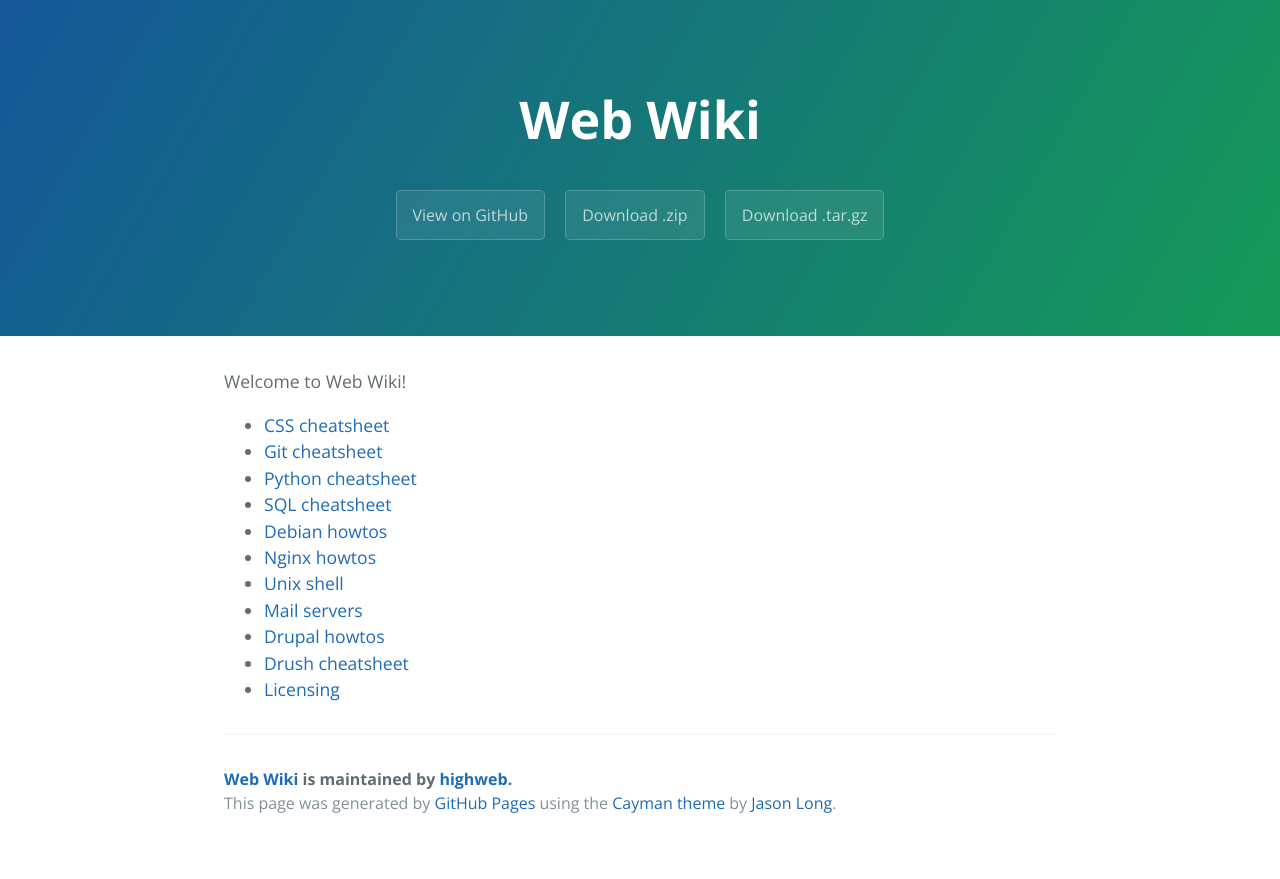
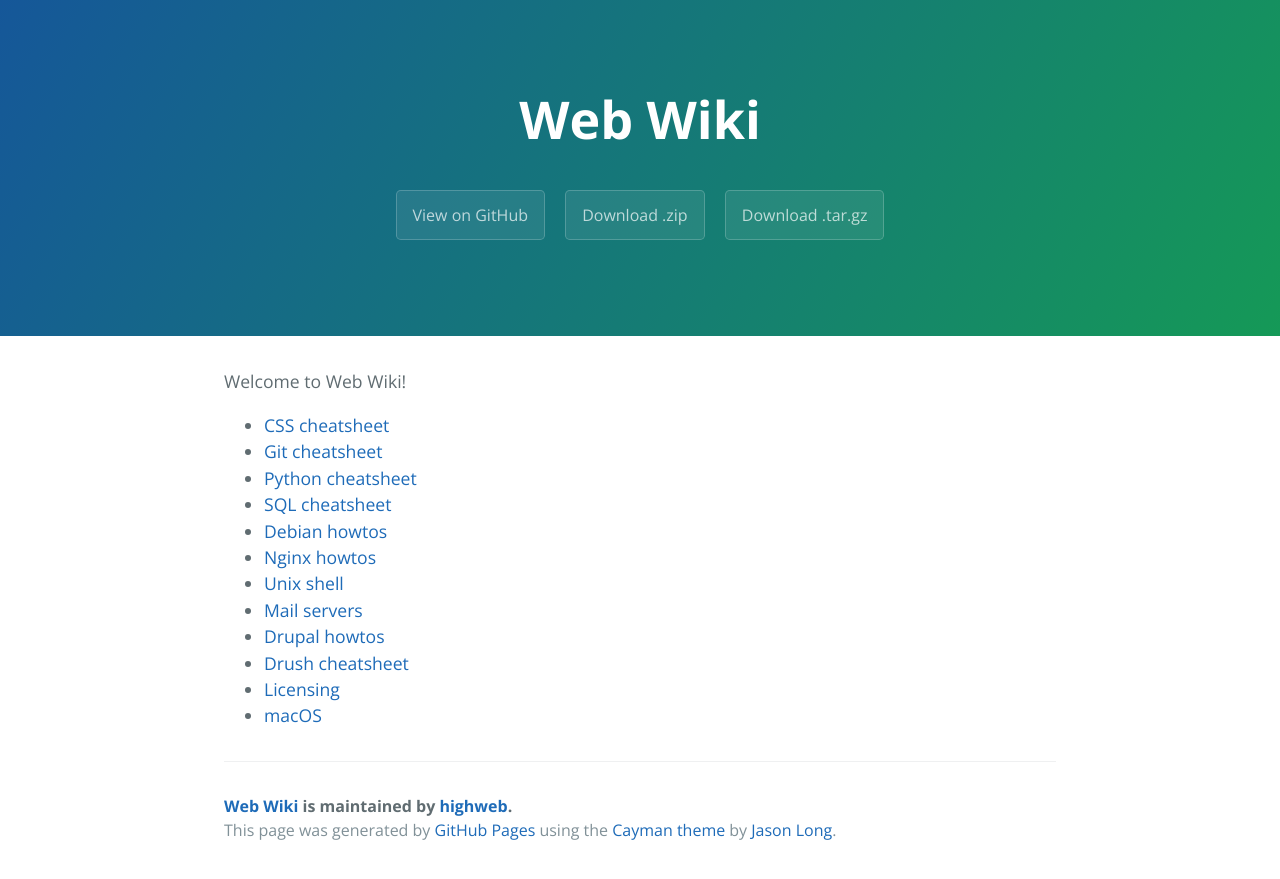
Before and after one commit to highweb/web-wiki, a Jekyll site: the page built from index.md, in a window 1280 px wide. Shown: the top 879 px of the page. Built offline with Jekyll 4.4.1, drawn with Linux system fonts in a browser that asks for light colours.

Commit message:
Update index.md

```diff
--- a/index.md
+++ b/index.md
@@ -16,3 +16,4 @@ Welcome to Web Wiki!
 * [Drupal howtos](/drupal)
 * [Drush cheatsheet](/drush)
 * [Licensing](/licensing)
+* [macOS](/macos)
```
